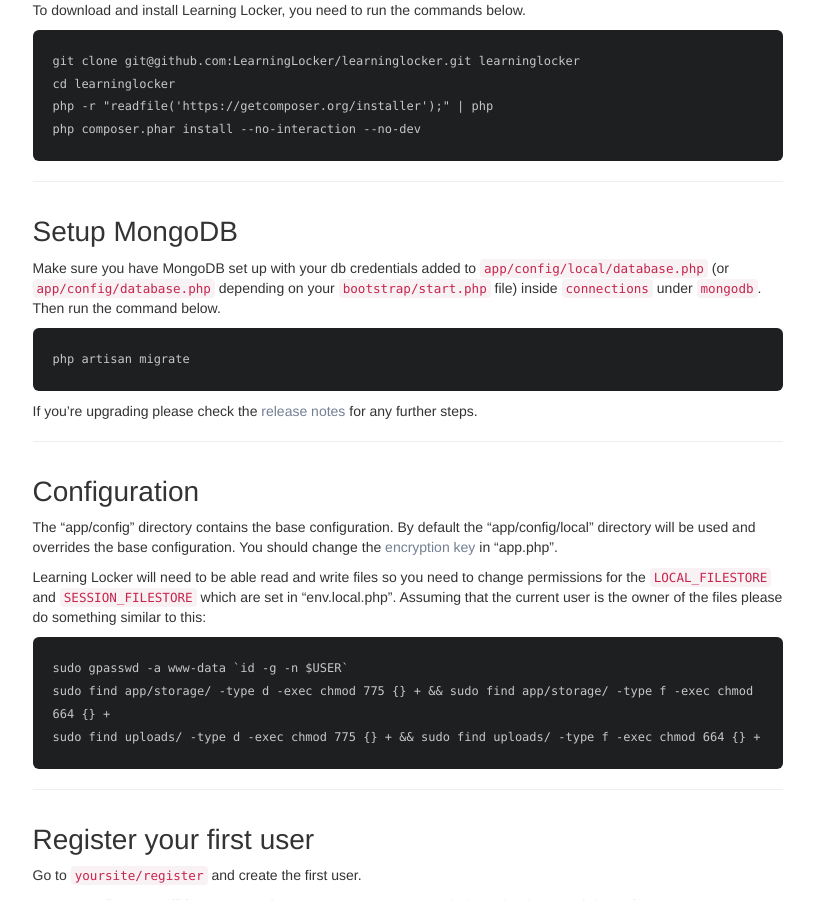
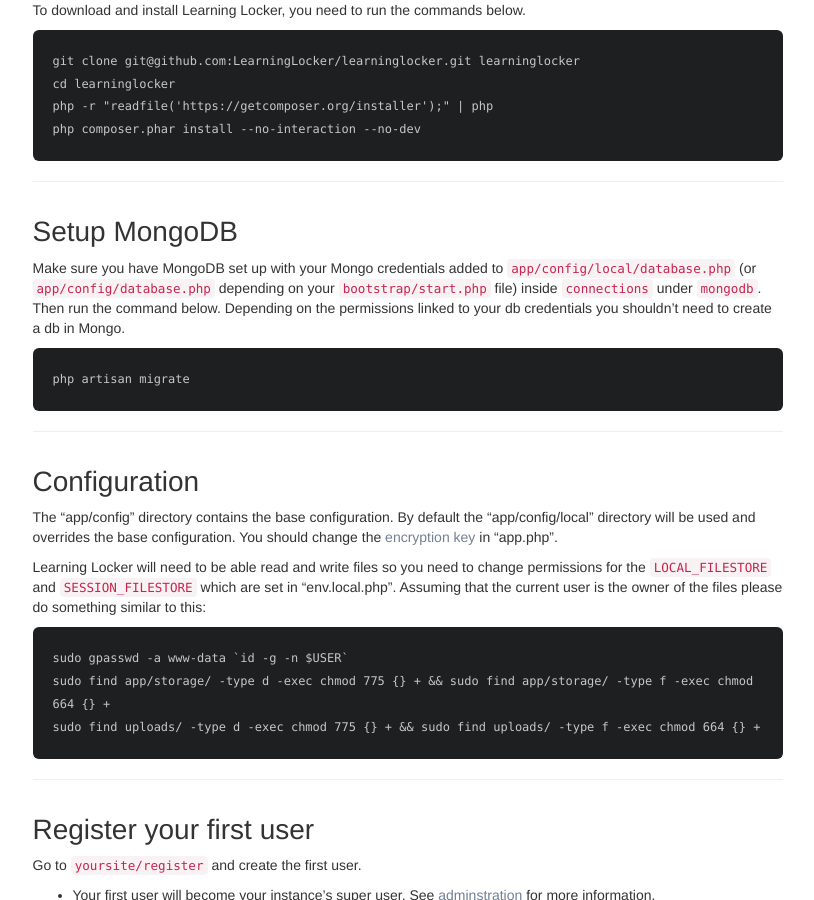
Before and after one commit to LearningLocker/docs, a Jekyll site: the page built from src/installation.md, in a window 1280 px wide and 900 px high, scrolled down 769 px. Shown: the whole window, without its empty margins (330-1144 px from the left). Built offline with Jekyll 4.4.1, drawn with Linux system fonts in a browser that asks for light colours; nearby versions of some CDN libraries.

Commit message:
Update installation.md

```diff
--- a/src/installation.md
+++ b/src/installation.md
@@ -38,11 +38,10 @@
     php composer.phar install --no-interaction --no-dev
 
 ## Setup MongoDB
-Make sure you have MongoDB set up with your db credentials added to `app/config/local/database.php` (or `app/config/database.php` depending on your `bootstrap/start.php` file) inside `connections` under `mongodb`. Then run the command below.
+Make sure you have MongoDB set up with your Mongo credentials added to `app/config/local/database.php` (or `app/config/database.php` depending on your `bootstrap/start.php` file) inside `connections` under `mongodb`. Then run the command below. Depending on the permissions linked to your db credentials you shouldn't need to create a db in Mongo.
 
     php artisan migrate
 
-If you're upgrading please check the [release notes](https://github.com/LearningLocker/learninglocker/releases) for any further steps.
 
 ## Configuration
 The "app/config" directory contains the base configuration. By default the "app/config/local" directory will be used and overrides the base configuration. You should change the [encryption key](https://github.com/LearningLocker/learninglocker/issues/488) in "app.php".
```
